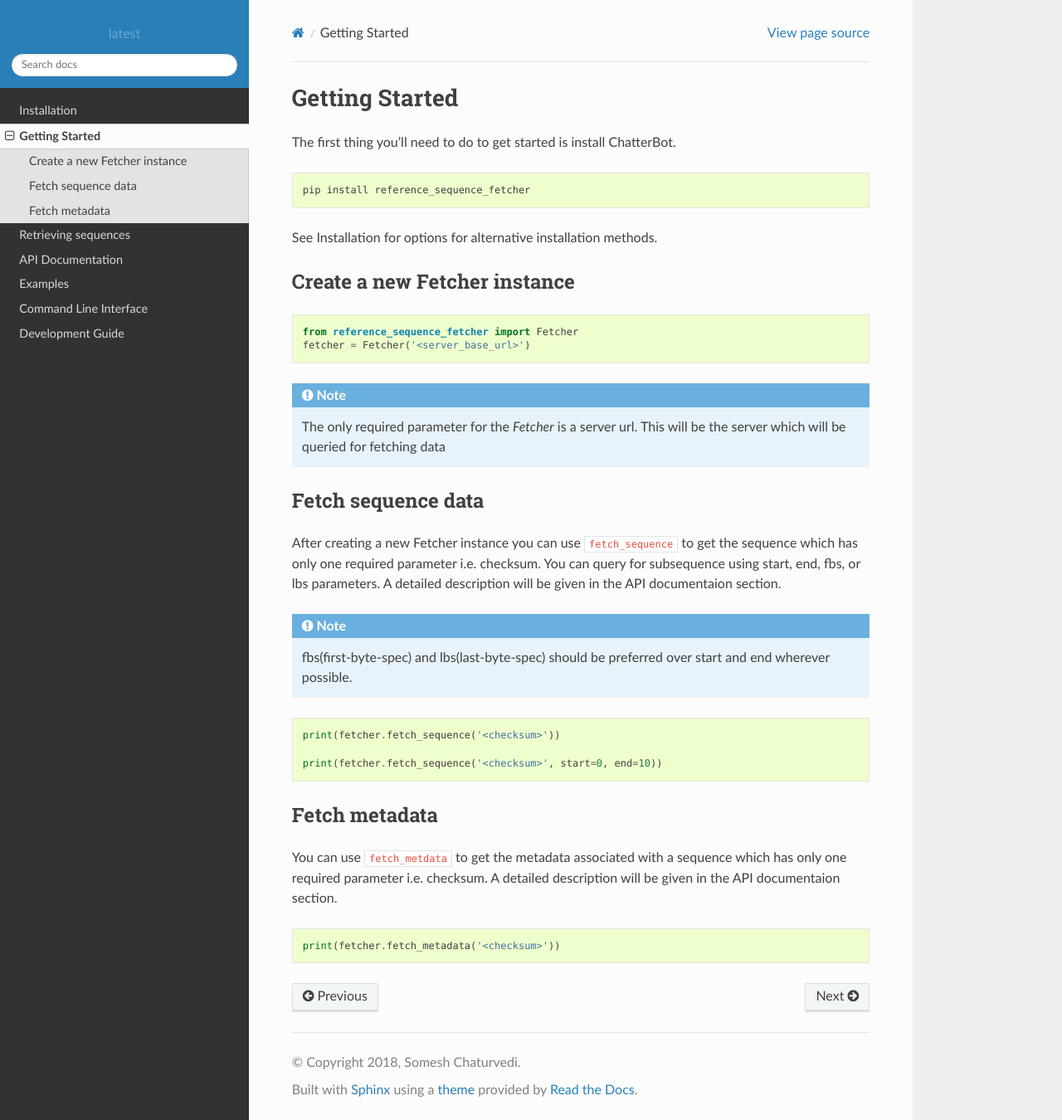
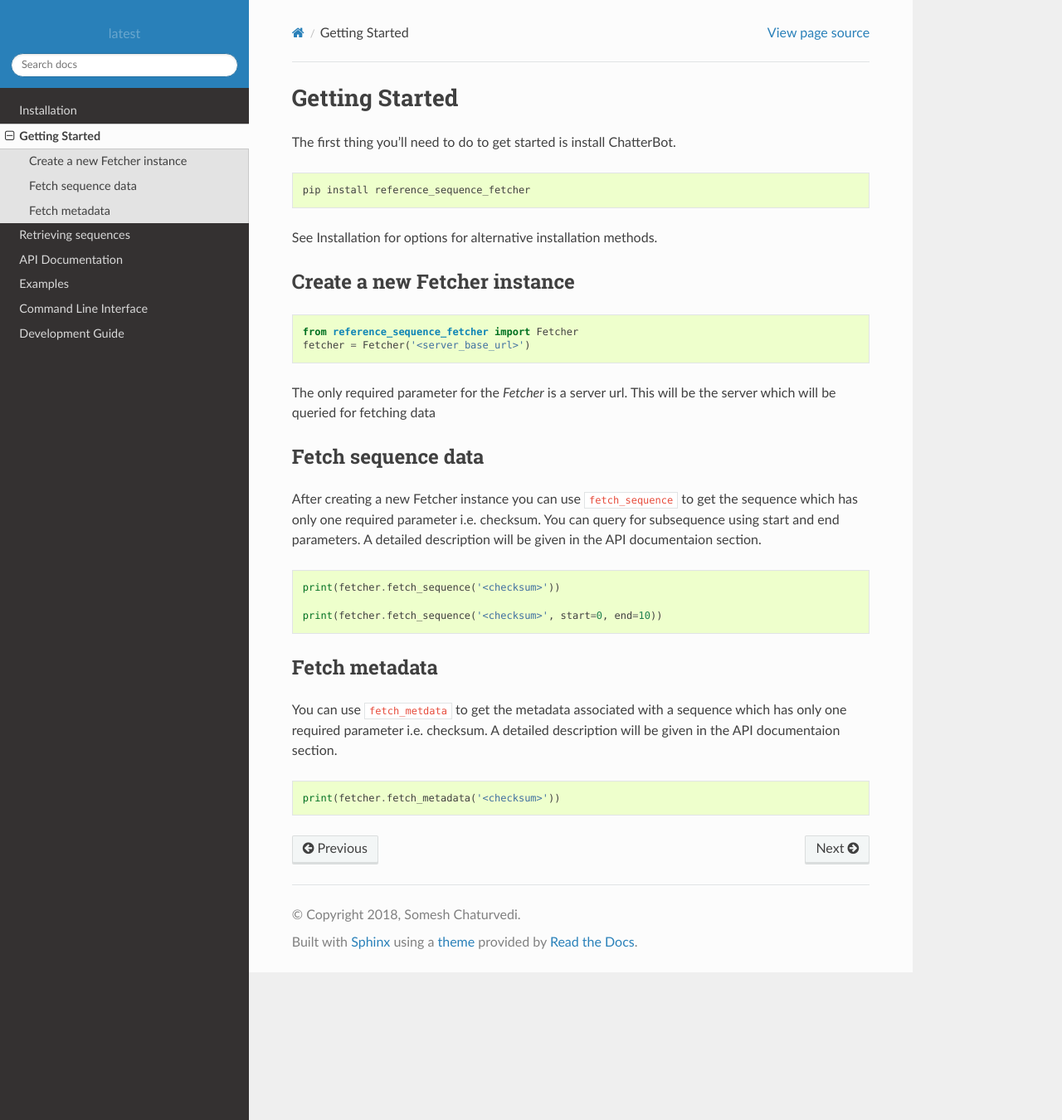
Before and after one commit to someshc8i/reference-sequence-fetcher, a Sphinx documentation site: the page built from docs/getting_started.rst, in a window 1280 px wide and 1350 px high. Shown: the whole window at 83% size. Built offline with Sphinx 7.4.7 and the Read the Docs theme 2.0.0, drawn with Linux system fonts in a browser that asks for light colours.

Commit message:
changes in getting started and sequences.rst

```diff
--- a/docs/getting_started.rst
+++ b/docs/getting_started.rst
@@ -17,23 +17,15 @@ Create a new Fetcher instance
    from reference_sequence_fetcher import Fetcher
    fetcher = Fetcher('<server_base_url>')
 
-.. note::
-
-   The only required parameter for the `Fetcher` is a server url.
-   This will be the server which will be queried for fetching data
+The only required parameter for the `Fetcher` is a server url. This will be the server which will be queried for fetching data
 
 Fetch sequence data
 ===================
 
 After creating a new Fetcher instance you can use ``fetch_sequence`` to get the
 sequence which has only one required parameter i.e. checksum. You can query for
-subsequence using start, end, fbs, or lbs parameters. A detailed description
+subsequence using start and end parameters. A detailed description
 will be given in the API documentaion section.
-
-.. note::
-
-   fbs(first-byte-spec) and lbs(last-byte-spec) should be preferred over start and
-   end wherever possible.
 
 .. code-block:: python
 
--- a/docs/sequences.rst
+++ b/docs/sequences.rst
@@ -39,7 +39,7 @@ Length is 12 |n|
     >>print(fetcher.fetch_sequence('<checksum>'), start=0, end=5)
     >>ATGCA
 
-start and end can also used to retrieve circular sequences in a circular manner
+If a server supports circular chromosomes, the client supports crossing the origin using the start and end parameters
 
 .. code-block:: python
 
```
